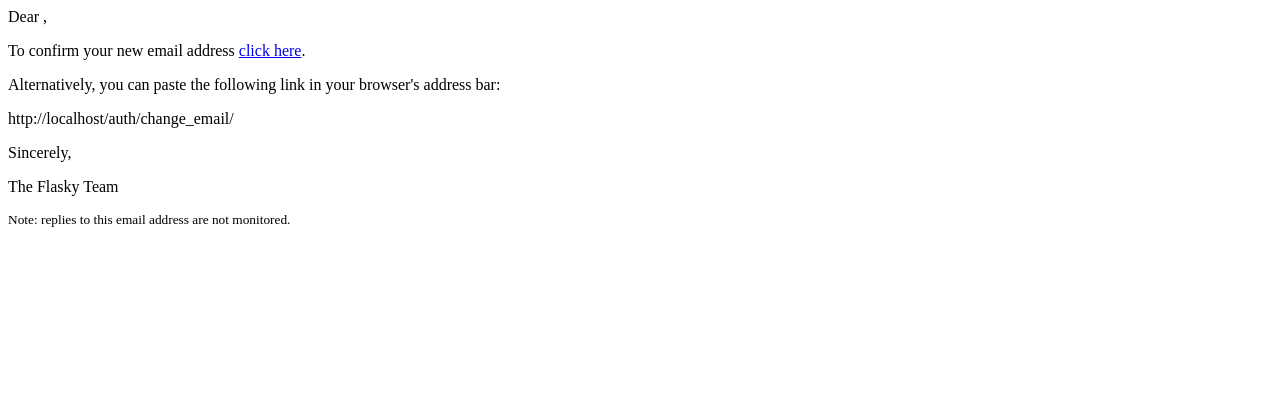
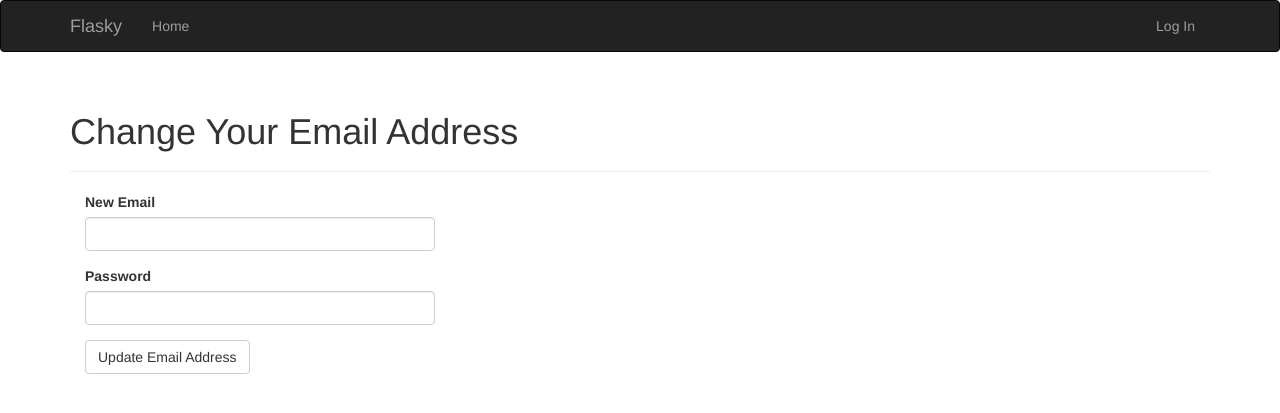
Before and after one commit to Dalikk/flaskApp, a Flask app: template app/templates/auth/change_email.html in a window 1280 px wide. Shown: the top 413 px of the page. Run offline with Flask 2, Linux system fonts and the light colour scheme; the template is opened without the code that fills it: values that come from a table or form of the project are taken from there, others are empty; some libraries are stand-ins or nearby versions.

Commit message:
fix: change change_email.html template

```diff
--- a/app/templates/auth/change_email.html
+++ b/app/templates/auth/change_email.html
@@ -1,7 +1,13 @@
-<p>Dear {{ user.username }},</p>
-<p>To confirm your new email address <a href="{{ url_for('auth.change_email', token=token, _external=True) }}">click here</a>.</p>
-<p>Alternatively, you can paste the following link in your browser's address bar:</p>
-<p>{{ url_for('auth.change_email', token=token, _external=True) }}</p>
-<p>Sincerely,</p>
-<p>The Flasky Team</p>
-<p><small>Note: replies to this email address are not monitored.</small></p>
+{% extends "base.html" %}
+{% import "bootstrap/wtf.html" as wtf %}
+
+{% block title %}Flasky - Change Email Address{% endblock %}
+
+{% block page_content %}
+<div class="page-header">
+    <h1>Change Your Email Address</h1>
+</div>
+<div class="col-md-4">
+    {{ wtf.quick_form(form) }}
+</div>
+{% endblock %}
```
